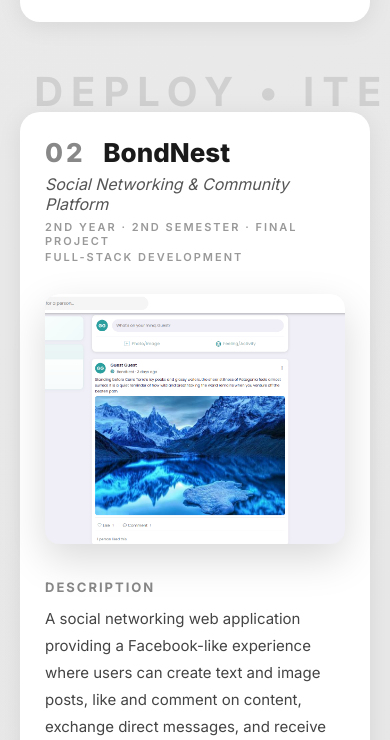
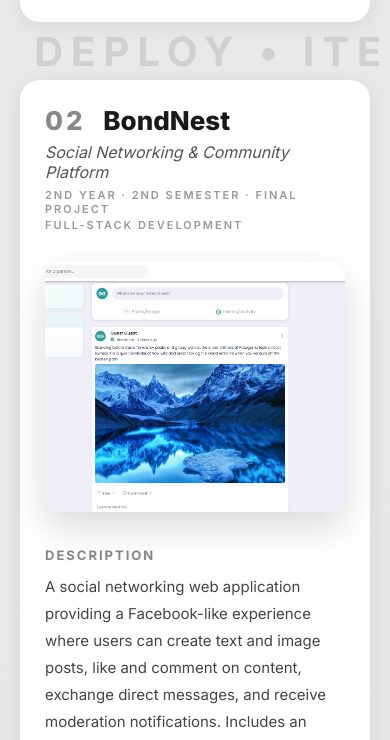
Before and after one commit to rorensdeyb/lawrence-portfolio, a website: page index.html in a window 390 px wide. Shown: the part 8801-9541 px from the top of the page. Drawn offline with Linux system fonts and the light colour scheme.

Commit message:
Fix mobile marquee: restore negative margin to pull marquee up into card above

```diff
--- a/styles.css
+++ b/styles.css
@@ -1711,7 +1711,7 @@ body {
     }
 
     .marquee-divider {
-        margin: 0;
+        margin: -40px 0 8px;
     }
 }
 
```
